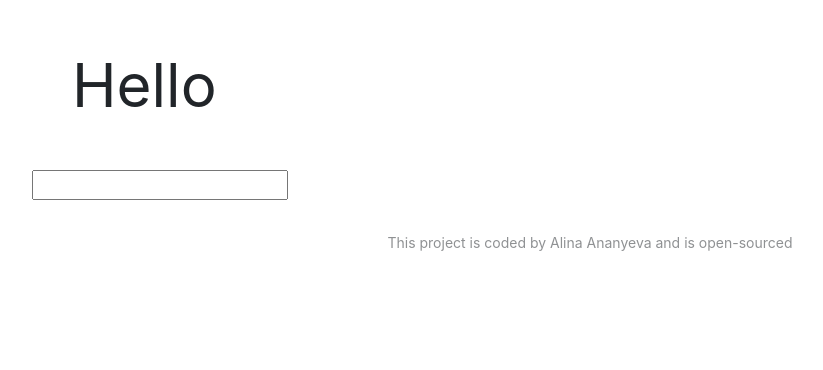
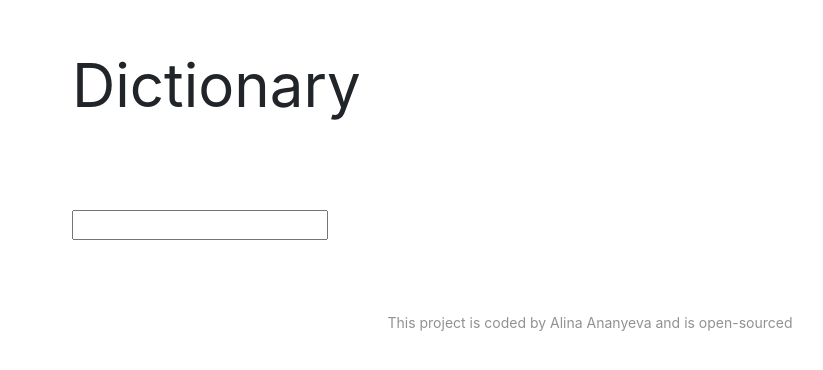
Before and after one commit to alinaland/dictionary, a React (Create React App) app: page / in a window 1280 px wide. Shown: the top 370 px of the page, without its empty margins (50-873 px from the left). Built offline with nearby package versions, Linux system fonts and the light colour scheme.

Commit message:
Renamed the app

```diff
--- a/src/App.js
+++ b/src/App.js
@@ -5,7 +5,7 @@
   return (
     <div className="App">
       <div className="container">
-        <header className="App-header">Hello</header>
+        <header className="App-header">Dictionary</header>
         <main>
           <Dictionary />
         </main>
--- a/src/Dictionary.css
+++ b/src/Dictionary.css
@@ -1,2 +1,3 @@
 .Dictionary {
+  padding: 40px;
 }
```
